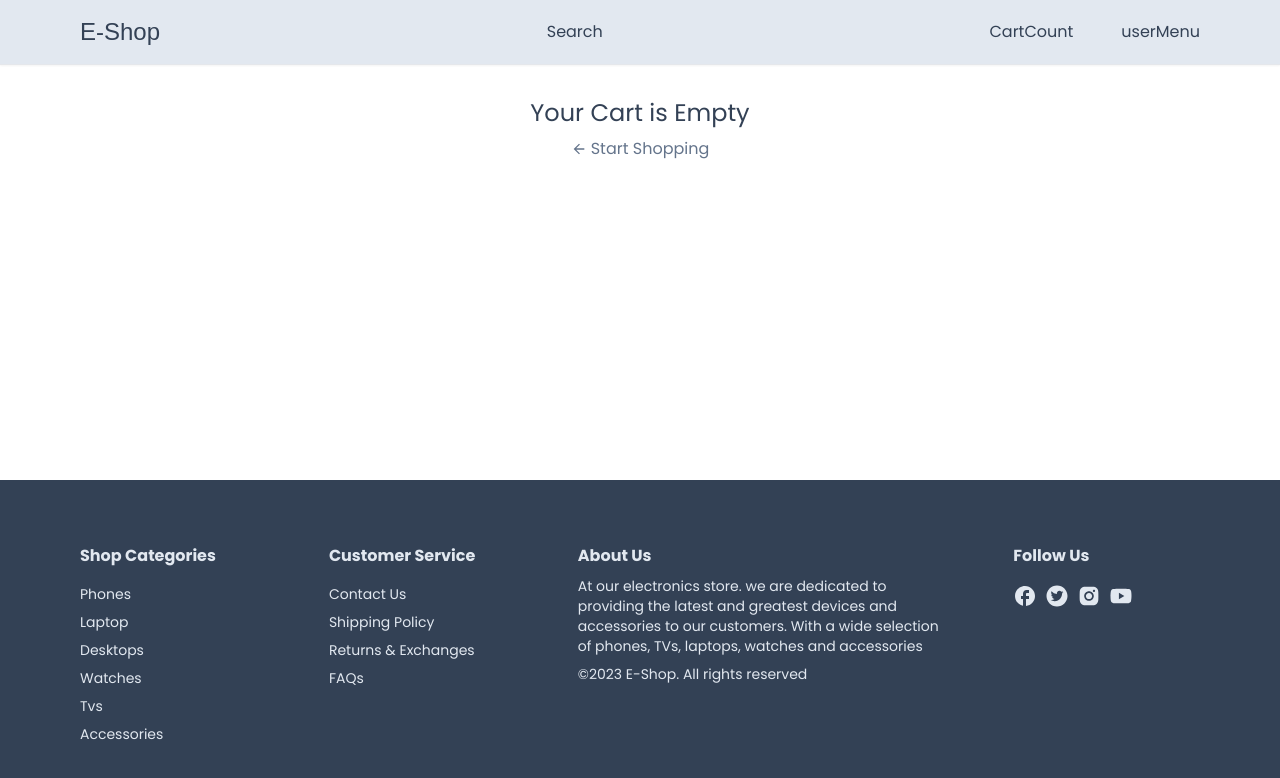
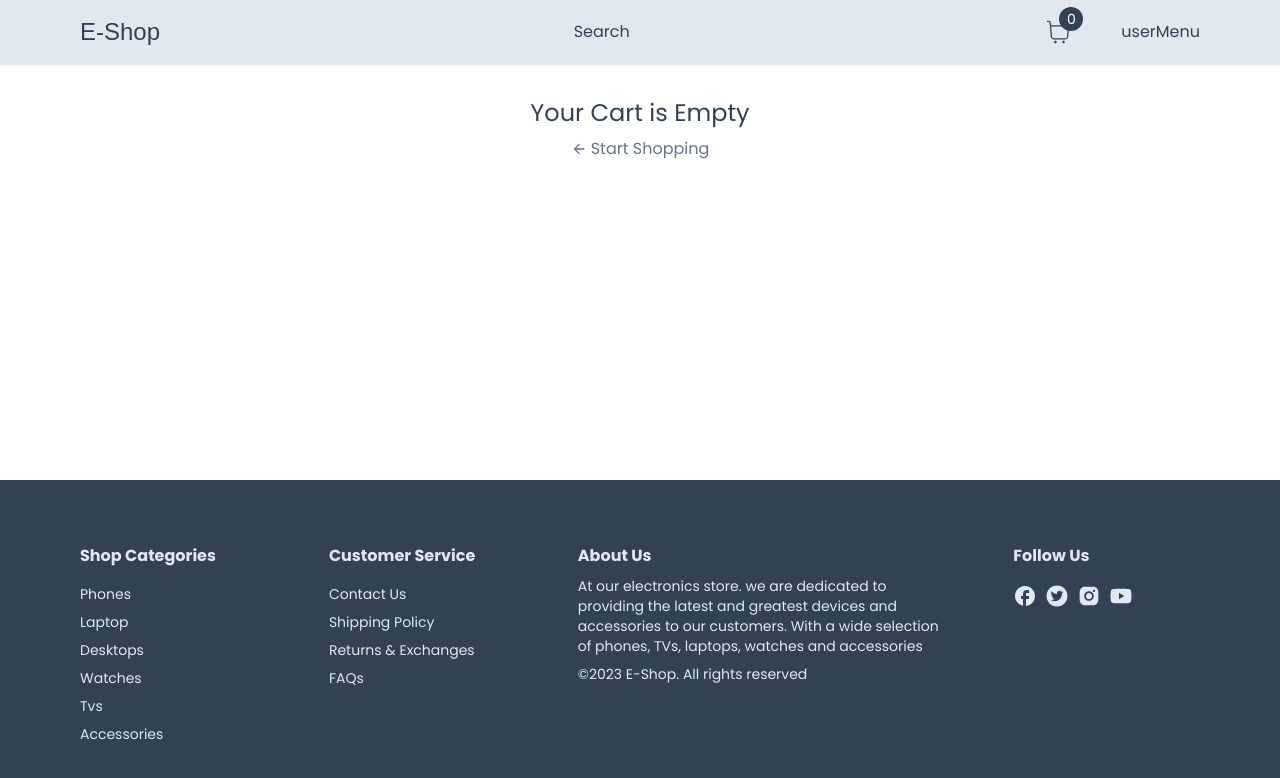
Before and after one commit to WenChun19/e-shop, a Next.js app: page /cart in a window 1280 px wide. Shown: the top 778 px of the page. Built offline with nearby package versions, Linux system fonts and the light colour scheme; a web font is replaced by a local one.

Commit message:
Add cart icon

```diff
--- /dev/null
+++ b/app/components/nav/CartCount.tsx
@@ -0,0 +1,28 @@
+"use client";
+import { useCart } from "@/hooks/useCart";
+import { useRouter } from "next/navigation";
+import { CiShoppingCart } from "react-icons/ci";
+
+const CartCount = () => {
+  const { cartTotalQty } = useCart();
+  const router = useRouter();
+  return (
+    <div
+      className="relative cursor-pointer"
+      onClick={() => router.push("/cart")}
+    >
+      <div className="text-3xl">
+        <CiShoppingCart />
+      </div>
+      <span
+        className="absolute top-[-10px] right-[-10px]
+      bg-slate-700 text-white h-6 w-6 rounded-full
+      flex items-center justify-center text-sm"
+      >
+        {cartTotalQty}
+      </span>
+    </div>
+  );
+};
+
+export default CartCount;
--- a/app/components/nav/NavBar.tsx
+++ b/app/components/nav/NavBar.tsx
@@ -2,6 +2,7 @@
 import Container from "../Container";
 import Link from "next/link";
 import { Redressed } from "next/font/google";
+import CartCount from "./CartCount";
 
 const redressed = Redressed({ subsets: ["latin"], weight: ["400"] });
 
@@ -25,7 +26,7 @@
             </Link>
             <div className="hidden md:block">Search</div>
             <div className="flex items-center gap-8 md:gap-12">
-              <div>CartCount</div>
+              <CartCount />
               <div>userMenu</div>
             </div>
           </div>
--- a/hooks/useCart.tsx
+++ b/hooks/useCart.tsx
@@ -64,7 +64,7 @@
             const itemTotal = item.price * item.quantity;
 
             acc.total += itemTotal;
-            acc.qty + -item.quantity;
+            acc.qty +=item.quantity;
             return acc;
           },
           {
```
